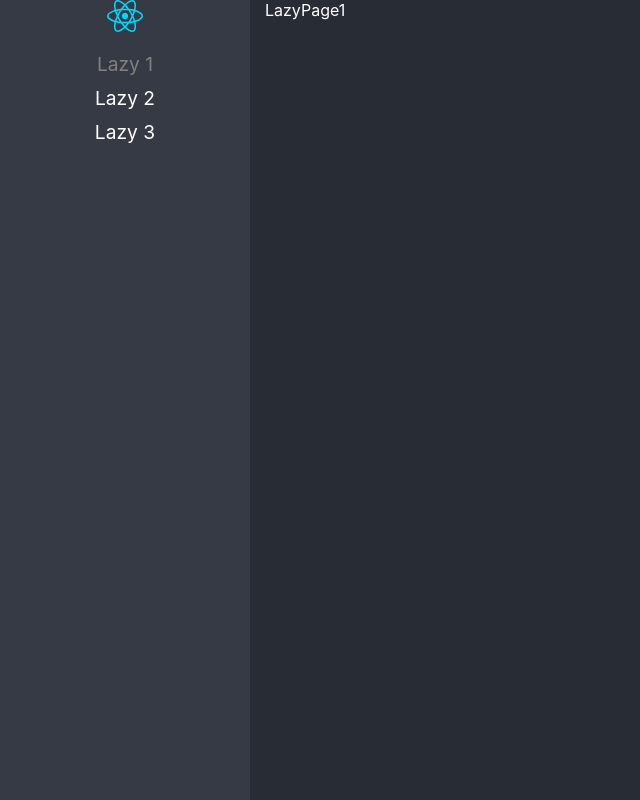
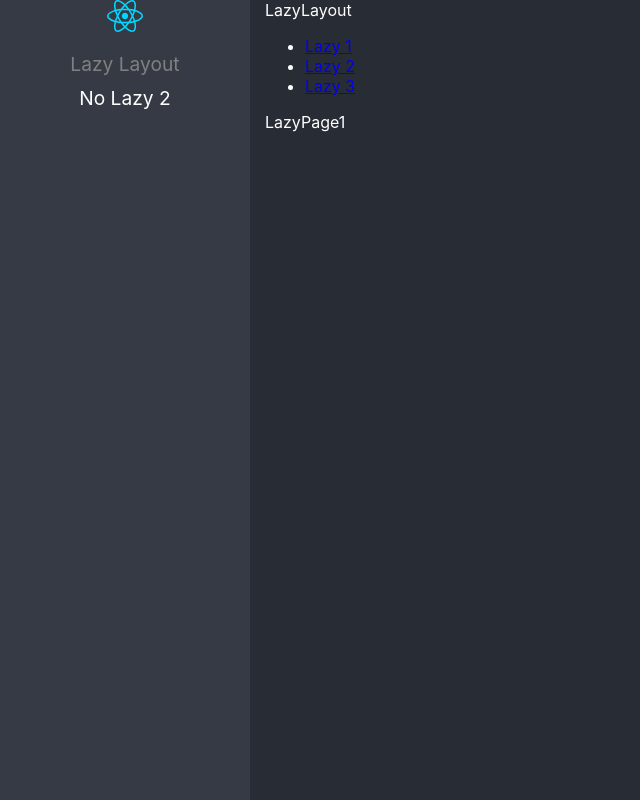
Before and after one commit to JerryA1/reac-adv, a React (Vite) app: page /lazyload/lazy1 in a window 1280 px wide. Before the commit this address led to /lazy1. Shown: the whole page, without its empty margins (0-640 px from the left). Built offline with nearby package versions, Linux system fonts and the light colour scheme.

Commit message:
feat: add nested routes

```diff
--- /dev/null
+++ b/src/01-layload/layout/LazyLayout.tsx
@@ -0,0 +1,34 @@
+import { Navigate, NavLink, Route, Routes } from "react-router-dom";
+// pages
+import { LazyPage1, LazyPage2, LazyPage3 } from "../pages";
+
+// ----------------------------------------------------------------------
+
+const LazyLayout = () => {
+  return (
+    <div>
+      LazyLayout{" "}
+      <ul>
+        <li>
+          <NavLink to="lazy1">Lazy 1</NavLink>
+        </li>
+        <li>
+          <NavLink to="lazy2">Lazy 2</NavLink>
+        </li>
+        <li>
+          <NavLink to="lazy3">Lazy 3</NavLink>
+        </li>
+      </ul>
+      <Routes>
+        <Route path="lazy1" element={<LazyPage1 />} />
+        <Route path="lazy2" element={<LazyPage2 />} />
+        <Route path="lazy3" element={<LazyPage3 />} />
+
+        {/* <Route path="*" element={<div>Not Found</div>} /> */}
+        <Route path="*" element={<Navigate replace to="lazy1" />} />
+      </Routes>
+    </div>
+  );
+};
+
+export default LazyLayout;
--- /dev/null
+++ b/src/01-layload/pages/NoLazy.tsx
@@ -0,0 +1,5 @@
+export const NoLazy = () => {
+  return <div>NoLazy</div>;
+};
+
+export default NoLazy;
--- a/src/routes/routes.ts
+++ b/src/routes/routes.ts
@@ -1,5 +1,5 @@
 import { lazy, LazyExoticComponent } from "react";
-// import { LazyPage1, LazyPage2, LazyPage3 } from "../01-layload/pages";
+import NoLazy from "../01-layload/pages/NoLazy";
 
 // ----------------------------------------------------------------------
 
@@ -12,39 +12,21 @@
   name: string;
 }
 
-// ! webpackChunkName is used to name the chunk file in webpack, on vite doesn't work
-const Lazy1 = lazy(
-  () =>
-    import(/* webpackChunkName: "LazyPage11" */ "../01-layload/pages/LazyPage1")
-);
-const Lazy2 = lazy(
-  () =>
-    import(/* webpackChunkName: "LazyPage22" */ "../01-layload/pages/LazyPage2")
-);
-const Lazy3 = lazy(
-  () =>
-    import(/* webpackChunkName: "LazyPage33" */ "../01-layload/pages/LazyPage3")
-);
+const LazyLayout = lazy(() => import("../01-layload/layout/LazyLayout"));
 
 // ----------------------------------------------------------------------
 
 export const routes: Route[] = [
   {
-    to: "/lazy1",
-    path: "lazy1",
-    Component: Lazy1,
-    name: "Lazy 1",
+    path: "/lazyload/*",
+    to: "/lazyload/",
+    Component: LazyLayout,
+    name: "Lazy Layout",
   },
   {
-    to: "/lazy2",
-    path: "lazy2",
-    Component: Lazy2,
-    name: "Lazy 2",
-  },
-  {
-    to: "/lazy3",
-    path: "lazy3",
-    Component: Lazy3,
-    name: "Lazy 3",
+    to: "/no-lazy",
+    path: "no-lazy",
+    Component: NoLazy,
+    name: "No Lazy 2",
   },
 ];
```
